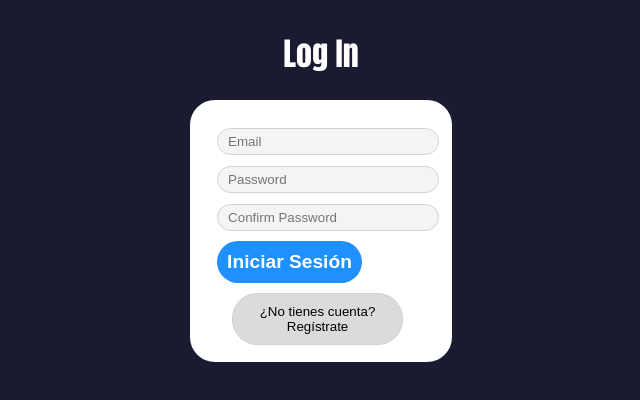
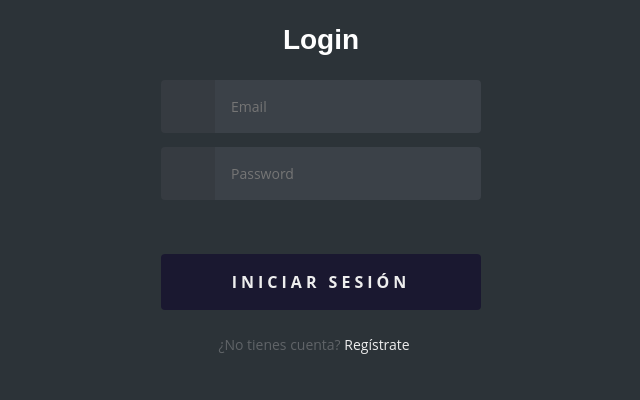
Before and after one commit to IkerMB8/GeoMir-React-ICC-IMB, a React (Vite) app in the folder GeoMir-React/: page / in a window 1280 px wide. Shown: the top 400 px of the page, without its empty margins (319-959 px from the left). Built offline with nearby package versions, Linux system fonts and the light colour scheme.

Commit message:
Cambios en register y login

```diff
--- a/GeoMir-React/src/auth/Login.jsx
+++ b/GeoMir-React/src/auth/Login.jsx
@@ -3,59 +3,91 @@ import React from "react";
 export default function Login({ setCanvi }) {
   let [correu, setCorreu] = useState("");
   let [password, setPassword] = useState("");
-  let [cpassword, setCPassword] = useState("");
-
+  let [error, setError] = useState("");
   const sendLogin = (e) => {
     e.preventDefault();
-
-    alert("He enviat les Dades:  " + correu + "/" + password + "/" + cpassword);
+    console.log("Comprovant credencials....");
+    // Enviam dades a l'aPI i recollim resultat
+    fetch("https://backend.insjoaquimmir.cat/api/login", {
+      headers: {
+        Accept: "application/json",
+        "Content-Type": "application/json"
+      },
+      method: "POST",
+      body: JSON.stringify({ email: email, password: password })
+    })
+      .then((data) => data.json())
+      .then((resposta) => {
+        console.log(resposta);
+        if (resposta.success === true) {
+          alert(resposta.authToken);
+        }
+        else{
+          setError(resposta.message);
+        }
+      })
+      .catch((data) => {
+        console.log(data);
+        alert("Catchch");
+      });
+    alert("He enviat les Dades:  " + correu + "/" + password);
   };
 
   return (
     <>
-      <h1>Log In</h1>
-      <div class="colocar">
-        <form class="formulario">
-          <div class="mb-4">
-            <input id="username" type="text" name="correu" placeholder="Email"
+      <h1>Login</h1>
+      <div class="grid">
+
+        <form method="POST" class="form login">
+
+          <div class="form__field">
+            <label for="login__username"><svg class="icon">
+                <use xlink:href="#icon-user"></use>
+              </svg><span class="hidden">Username</span></label>
+              <input id="username" type="text" name="correu" class="form__input" placeholder="Email"
                 onChange={(e) => {
                   setCorreu(e.target.value);
                 }}
               />
           </div>
-          <div class="mb-4">
-            <input id="password" type="password" name="password" placeholder="Password"
+
+          <div class="form__field">
+            <label for="login__password"><svg class="icon">
+                <use xlink:href="#icon-lock"></use>
+              </svg><span class="hidden">Password</span></label>
+
+              <input id="password" type="password" name="password" class="form__input" placeholder="Password"
                 onChange={(e) => {
                   setPassword(e.target.value);
                 }}
               />
           </div>
-          <div class="mb-4">
-            <input id="confirm-password" type="password" name="cpassword" placeholder="Confirm Password"
-              onChange={(e) => {
-                setCPassword(e.target.value);
-              }}
-            />
-          </div>
-          <div class="flex items-center justify-between">
-            <button class="btn" type="submit"
-              onClick={(e) => {
-                sendLogin(e);
-              }}
-            >
-              Iniciar Sesión
-            </button>
-          </div>
-        </form>
-        <button
-            onClick={() => {
-              setCanvi(false);
-            }} class="cambio"
-          >
-        ¿No tienes cuenta? Regístrate
-        </button>
+
+          <div class="form__field">
+              <input onClick={(e) => {sendLogin(e);}} class="submit" type="submit" value="Iniciar Sesión"></input>
+              { error ? (error)  : (<></>)}
           </div>
 
+        </form>
+        <p class="text--center">¿No tienes cuenta? <a href="#" onClick={() => {setCanvi(false);}} > Regístrate</a>
+          <svg class="icon">
+            <use xlink:href="#icon-arrow-right"></use>
+          </svg>
+        </p>
+
+      </div>
+
+      <svg xmlns="http://www.w3.org/2000/svg" class="icons">
+        <symbol id="icon-arrow-right" viewBox="0 0 1792 1792">
+          <path d="M1600 960q0 54-37 91l-651 651q-39 37-91 37-51 0-90-37l-75-75q-38-38-38-91t38-91l293-293H245q-52 0-84.5-37.5T128 1024V896q0-53 32.5-90.5T245 768h704L656 474q-38-36-38-90t38-90l75-75q38-38 90-38 53 0 91 38l651 651q37 35 37 90z" />
+        </symbol>
+        <symbol id="icon-lock" viewBox="0 0 1792 1792">
+          <path d="M640 768h512V576q0-106-75-181t-181-75-181 75-75 181v192zm832 96v576q0 40-28 68t-68 28H416q-40 0-68-28t-28-68V864q0-40 28-68t68-28h32V576q0-184 132-316t316-132 316 132 132 316v192h32q40 0 68 28t28 68z" />
+        </symbol>
+        <symbol id="icon-user" viewBox="0 0 1792 1792">
+          <path d="M1600 1405q0 120-73 189.5t-194 69.5H459q-121 0-194-69.5T192 1405q0-53 3.5-103.5t14-109T236 1084t43-97.5 62-81 85.5-53.5T538 832q9 0 42 21.5t74.5 48 108 48T896 971t133.5-21.5 108-48 74.5-48 42-21.5q61 0 111.5 20t85.5 53.5 62 81 43 97.5 26.5 108.5 14 109 3.5 103.5zm-320-893q0 159-112.5 271.5T896 896 624.5 783.5 512 512t112.5-271.5T896 128t271.5 112.5T1280 512z" />
+        </symbol>
+      </svg>
     </>
   );
 }
--- a/GeoMir-React/src/auth/Register.jsx
+++ b/GeoMir-React/src/auth/Register.jsx
@@ -15,58 +15,97 @@ export default function Register({ setCanvi }) {
     e.preventDefault();
 
     let { user, correu, password, password2 } = formulario;
-    alert(
-      "He enviat les Dades:  " +
-        user +
-        "/" +
-        correu +
-        "/" +
-        password +
-        "/" +
-        password2
-    );
+    alert("He enviat les Dades:  " + user +"/" +correu +"/" + password + "/" +password2);
+    if (password2 !== password) {
+      alert("Els passwords han de coincidir");
+      return false;
+    }
+
+    fetch("https://backend.insjoaquimmir.cat/api/register", {
+      headers: {
+        Accept: "application/json",
+        "Content-Type": "application/json"
+      },
+      method: "POST",
+      // Si els noms i les variables coincideix, podem simplificar
+      body: JSON.stringify({ user, correu, password, password2 })
+    })
+    .then((data) => data.json())
+    .then((resposta) => {
+      console.log(resposta);
+      if (resposta.success === true) {
+        alert(resposta.authToken);
+      }
+    })
+    .catch((data) => {
+      console.log(data);
+      alert("Catchch");
+    });
+
+    alert("He enviat les Dades:  " + correu + "/" + password);
   };
 
 
   return (
     <>
       <h1>Regístrate</h1>
-      <div class="colocar">
-        <form name="formulario" class="formulario">
-          <div class="mb-4">
-            <label class="block text-gray-700 text-sm font-bold mb-2" for="username" >Usuari</label>
-            <input class="shadow appearance-none border rounded w-full py-2 px-3 text-gray-700 leading-tight focus:outline-none focus:shadow-outline" name="user" id="username" type="text" placeholder="Username" onChange={handleChange}/>
+
+      <div class="grid">
+
+        <form method="POST" class="form login">
+
+          <div class="form__field">
+            <label for="login__username"><svg class="icon">
+                <use xlink:href="#icon-user"></use>
+              </svg><span class="hidden">Username</span></label>
+              <input class="form__input" name="user" id="username" type="text" placeholder="Username" onChange={handleChange}/>
           </div>
-          <div class="mb-4">
-            <label class="block text-gray-700 text-sm font-bold mb-2" for="email">Email</label>
-            <input class="shadow appearance-none border rounded w-full py-2 px-3 text-gray-700 leading-tight focus:outline-none focus:shadow-outline" name="correu" id="email" type="mail" placeholder="Email" onChange={handleChange}/>
+
+          <div class="form__field">
+            <label for="login__username"><svg class="icon">
+                <use xlink:href="#icon-user"></use>
+              </svg><span class="hidden">Username</span></label>
+              <input class="form__input" name="correu" id="email" type="mail" placeholder="Email" onChange={handleChange}/>
           </div>
-          <div class="mb-4">
-            <label class="block text-gray-700 text-sm font-bold mb-2" for="password">Password</label>
-            <input class="shadow appearance-none border rounded w-full py-2 px-3 text-gray-700 leading-tight focus:outline-none focus:shadow-outline" name="password" id="password" type="password" placeholder="******************" onChange={handleChange}/>
+
+          <div class="form__field">
+            <label for="login__password"><svg class="icon">
+                <use xlink:href="#icon-lock"></use>
+              </svg><span class="hidden">Password</span></label>
+              <input class="form__input" name="password" id="password" type="password" placeholder="******************" onChange={handleChange}/>
           </div>
-          <div class="mb-4">
-            <label class="block text-gray-700 text-sm font-bold mb-2" for="confirm-password">Confirm Password</label>
-            <input class="shadow appearance-none border rounded w-full py-2 px-3 text-gray-700 mb-3 leading-tight focus:outline-none focus:shadow-outline" name="password2" id="confirm-password" type="password" placeholder="******************" onChange={handleChange}/>
+
+          <div class="form__field">
+            <label for="login__password"><svg class="icon">
+                <use xlink:href="#icon-lock"></use>
+              </svg><span class="hidden">Password</span></label>
+              <input class="form__input" name="password2" id="confirm-password" type="password" placeholder="******************" onChange={handleChange}/>
           </div>
-          <div class="flex items-center justify-between">
-            <button class="btn" type="submit"
-              onClick={(e) => {
-                handleRegister(e);
-              }}>
-              Register
-            </button>
+
+          <div class="form__field">
+              <input onClick={(e) => {handleRegister(e);}} class="submit" type="submit" value="Regístrate"></input>
           </div>
+
         </form>
-        <button
-          onClick={() => {
-            setCanvi(true);
-          }} class="cambio"
-        >
-          ¿Ya tienes una cuenta? Inicia Sesión
-        </button>
+        <p class="text--center">¿Ya tienes cuenta? <a href="#" onClick={() => {setCanvi(true);}} > Inicia Sesión</a>
+          <svg class="icon">
+            <use xlink:href="#icon-arrow-right"></use>
+          </svg>
+        </p>
+
       </div>
 
+      <svg xmlns="http://www.w3.org/2000/svg" class="icons">
+        <symbol id="icon-arrow-right" viewBox="0 0 1792 1792">
+          <path d="M1600 960q0 54-37 91l-651 651q-39 37-91 37-51 0-90-37l-75-75q-38-38-38-91t38-91l293-293H245q-52 0-84.5-37.5T128 1024V896q0-53 32.5-90.5T245 768h704L656 474q-38-36-38-90t38-90l75-75q38-38 90-38 53 0 91 38l651 651q37 35 37 90z" />
+        </symbol>
+        <symbol id="icon-lock" viewBox="0 0 1792 1792">
+          <path d="M640 768h512V576q0-106-75-181t-181-75-181 75-75 181v192zm832 96v576q0 40-28 68t-68 28H416q-40 0-68-28t-28-68V864q0-40 28-68t68-28h32V576q0-184 132-316t316-132 316 132 132 316v192h32q40 0 68 28t28 68z" />
+        </symbol>
+        <symbol id="icon-user" viewBox="0 0 1792 1792">
+          <path d="M1600 1405q0 120-73 189.5t-194 69.5H459q-121 0-194-69.5T192 1405q0-53 3.5-103.5t14-109T236 1084t43-97.5 62-81 85.5-53.5T538 832q9 0 42 21.5t74.5 48 108 48T896 971t133.5-21.5 108-48 74.5-48 42-21.5q61 0 111.5 20t85.5 53.5 62 81 43 97.5 26.5 108.5 14 109 3.5 103.5zm-320-893q0 159-112.5 271.5T896 896 624.5 783.5 512 512t112.5-271.5T896 128t271.5 112.5T1280 512z" />
+        </symbol>
+      </svg>
     </>
   );
 }
--- a/GeoMir-React/src/style.css
+++ b/GeoMir-React/src/style.css
@@ -1,65 +1,184 @@
 h1{
     text-align: center;
     color: white;
-    font-family:Impact, Haettenschweiler, 'Arial Narrow Bold', sans-serif;
+    font-family: 'Arial Narrow Bold', sans-serif;
 }
 
-body{
-    background-color: #1a1b30;
-    font-family: Impact, Haettenschweiler, 'Arial Narrow Bold', sans-serif;
+.align {
+    display: grid;
+    place-items: center;
+  }
+
+  .grid {
+    inline-size: 90%;
+    margin-inline: auto;
+    max-inline-size: 20rem;
+  }
+
+  /* helpers/hidden.css */
+
+  .hidden {
+    border: 0;
+    clip: rect(0 0 0 0);
+    height: 1px;
+    margin: -1px;
+    overflow: hidden;
+    padding: 0;
+    position: absolute;
+    width: 1px;
+  }
+
+  /* helpers/icon.css */
+
+  .icons {
+    display: none;
+  }
+
+  .icon {
+    block-size: 1em;
+    display: inline-block;
+    fill:#606468;
+    inline-size: 1em;
+    vertical-align: middle;
+  }
+
+  body {
+    background-color: #2c3338;
+    color: #606468;
+    font-family: "Open Sans", sans-serif;
+    font-size: 0.875rem;
+    font-weight: 400;
+    line-height: 1.5;
+    margin: 0;
+    min-block-size: 100vh;
+  }
+
+  a {
+    color: #eee;
+    outline: 0;
+    text-decoration: none;
+  }
+
+  a:focus,
+  a:hover {
+    text-decoration: underline;
+  }
+
+  input {
+    background-image: none;
+    border: 0;
+    color: inherit;
+    font: inherit;
+    margin: 0;
+    outline: 0;
+    padding: 0;
+    transition: background-color 0.3s;
+  }
+
+  input[type="submit"] {
+    cursor: pointer;
+  }
+
+  .form {
+    display: grid;
+    gap: 0.875rem;
+  }
+
+  .form input[type="password"],
+  .form input[type="text"],
+  .form input[type="submit"],
+  .form input[type="mail"] {
+    inline-size: 100%;
+  }
+
+  .form__field {
     display: flex;
-    justify-content: center;
-}
+  }
 
-.App{
-    justify-content: center;
-    width: 100%;
-}
+  .form__input {
+    flex: 1;
+  }
 
-.formulario{
-    display: flex;
-    flex-direction: column;
-    justify-content: center;
-    margin: 10px;
-    gap: 5px;
-}
+  .login {
+    color: 0.25rem;
+  }
 
-.colocar{
-    display: flex;
-    justify-content: center;
-    border: 2px solid white;
-    border-radius: 25px;
-    padding: 15px;
-    background-color: white;
-    flex-direction: column;
-}
+  .login label,
+  .login input[type="text"],
+  .login input[type="password"],
+  .login input[type="submit"],
+  .form input[type="mail"] {
+    border-radius: 0.25rem;
+    padding: 1rem;
+  }
 
-.cambio{
-    border: 1px solid lightgray ;
-    border-radius: 25px;
-    width: 75%;
-    padding: 10px;
-    background-color: rgb(219, 219, 219);
-    margin-left: 25px;
-}
+  .login label {
+    background-color: #363b41;
+    border-bottom-right-radius: 0;
+    border-top-right-radius: 0;
+    padding-inline: 1.25rem;
+  }
 
-.btn{
-    background-color: dodgerblue;
+  .login input[type="password"],
+  .login input[type="text"],
+  .login input[type="mail"] {
+    background-color: #3b4148;
+    border-bottom-left-radius: 0;
+    border-top-left-radius: 0;
     color: white;
-    font-weight: 900;
-    font-size: 1.2em;
-    border: 0;
-    border-radius: 25px;
-    padding: 10px;
-}
+  }
 
-input{
-    border-radius: 25px;
-    background-color: rgb(245, 243, 243);
-    border: 1px lightgray solid;
-    width: 100%;
-    padding-top: 5px;
-    padding-bottom: 5px;
-    margin-bottom: 5px;
-    padding-left: 10px;
-}
+  .login input[type="password"]:focus,
+  .login input[type="password"]:hover,
+  .login input[type="text"]:focus,
+  .login input[type="text"]:hover,
+  .login input[type="mail"]:focus,
+  .login input[type="mail"]:hover {
+    background-color: #434a52;
+  }
+
+  .login input[type="submit"] {
+    background-color: #1A1830;
+    color: #eee;
+    font-weight: 700;
+    text-transform: uppercase;
+  }
+
+  .login input[type="submit"]:focus,
+  .login input[type="submit"]:hover {
+    background-color: #1A1B30;
+  }
+
+  /* modules/text.css */
+
+  p {
+    margin-block: 1.5rem;
+  }
+
+  .text--center {
+    text-align: center;
+  }
+
+  .submit {
+    position: relative;
+    display: inline-block;
+    padding: 10px 20px;
+    color: #03e9f4;
+    font-size: 16px;
+    text-decoration: none;
+    text-transform: uppercase;
+    overflow: hidden;
+    transition: .5s;
+    margin-top: 40px;
+    letter-spacing: 4px
+  }
+
+  .submit:hover {
+    background: #03e9f4;
+    color: #fff;
+    border-radius: 5px;
+    box-shadow: 0 0 5px #03e9f4,
+                0 0 25px #03e9f4,
+                0 0 50px #03e9f4,
+                0 0 100px #03e9f4;
+  }
```
Lines whose indentation alone changed are shown as unchanged.
